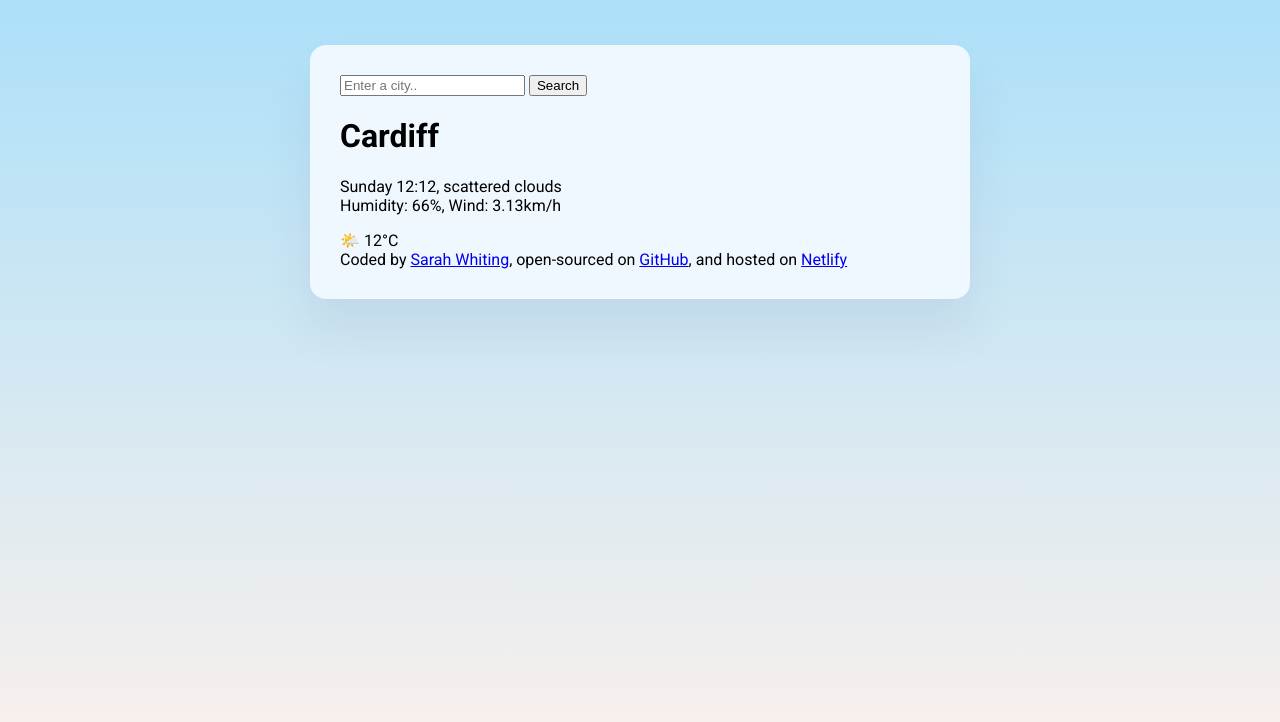
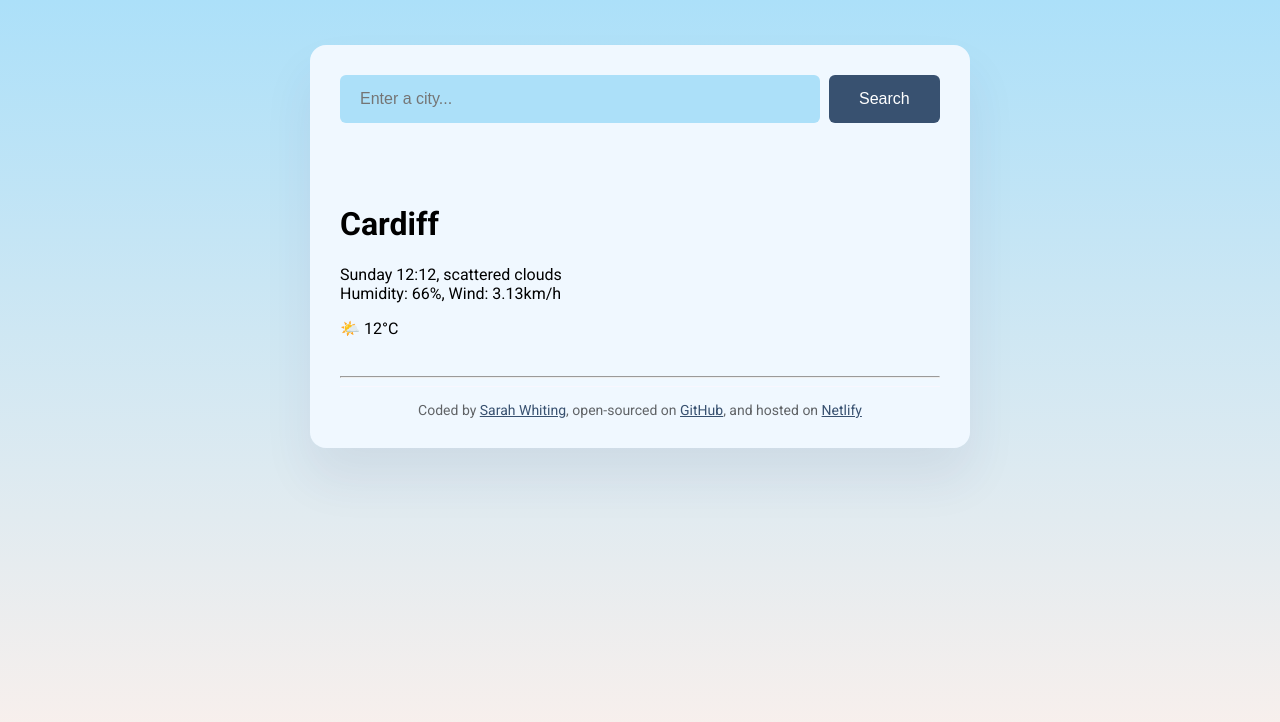
Before and after one commit to SWhitK/tywydd, a plain HTML site: page index.html in a window 1280 px wide. Drawn offline with Linux system fonts and the light colour scheme.

Commit message:
Styled header & footer, added classes to header & corrected ellipsis in search-input

```diff
--- a/index.html
+++ b/index.html
@@ -15,9 +15,14 @@
   <body>
     <div class="weather-app">
       <header>
-        <form>
-          <input type="search" placeholder="Enter a city.." required />
-          <input type="submit" value="Search" />
+        <form class="search-form">
+          <input
+            type="search"
+            placeholder="Enter a city..."
+            required
+            class="search-form-input"
+          />
+          <input type="submit" value="Search" class="search-button" />
         </form>
       </header>
       <main>
@@ -31,7 +36,7 @@
         </div>
         <div>🌤️ 12°C</div>
       </main>
-
+      <hr />
       <footer>
         Coded by
         <a href="https://github.com/SWhitK" target="_blank"> Sarah Whiting</a>,
--- a/src/style.css
+++ b/src/style.css
@@ -13,3 +13,42 @@ body {
   border-radius: 16px;
   padding: 30px;
 }
+
+header {
+  border-bottom: 1px solid aliceblue;
+  padding: 0 0 30px 0;
+}
+
+main {
+  padding: 30px 0;
+}
+
+a {
+  color: #385170;
+}
+
+.search-form-input {
+  background-color: #ace0f9;
+  border: none;
+  border-radius: 6px;
+  width: 80%;
+  font-size: 16px;
+  padding: 15px 20px;
+}
+.search-button {
+  background: #385170;
+  padding: 15px 30px;
+  border: none;
+  font-size: 16px;
+  margin-left: 5px;
+  border-radius: 6px;
+  color: white;
+}
+
+footer {
+  border-top: 1px solid #f9f7fe;
+  padding: 15px 0 0 0;
+  text-align: center;
+  font-size: 14px;
+  color: rgba(0, 0, 0, 0.6);
+}
```
